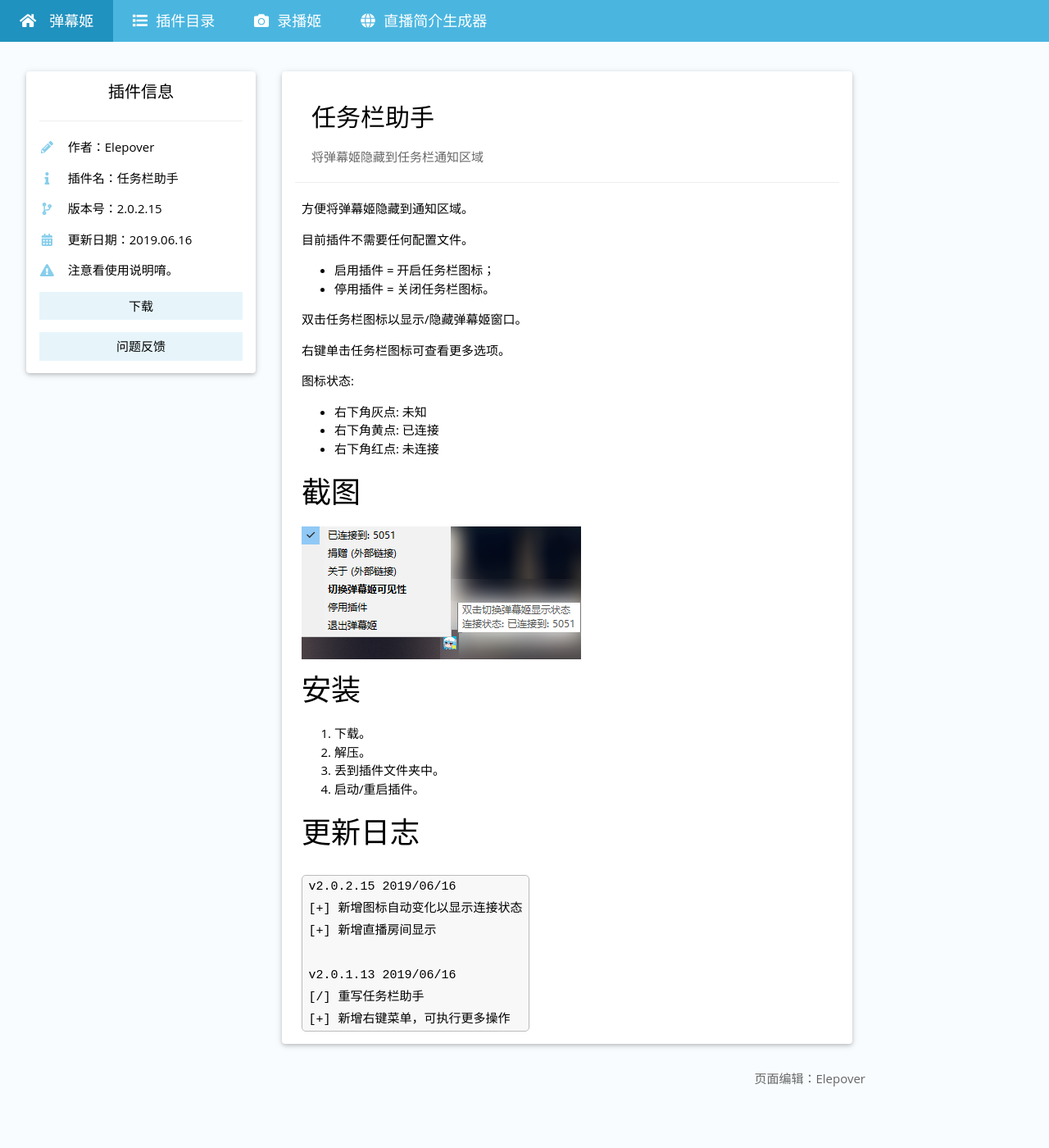
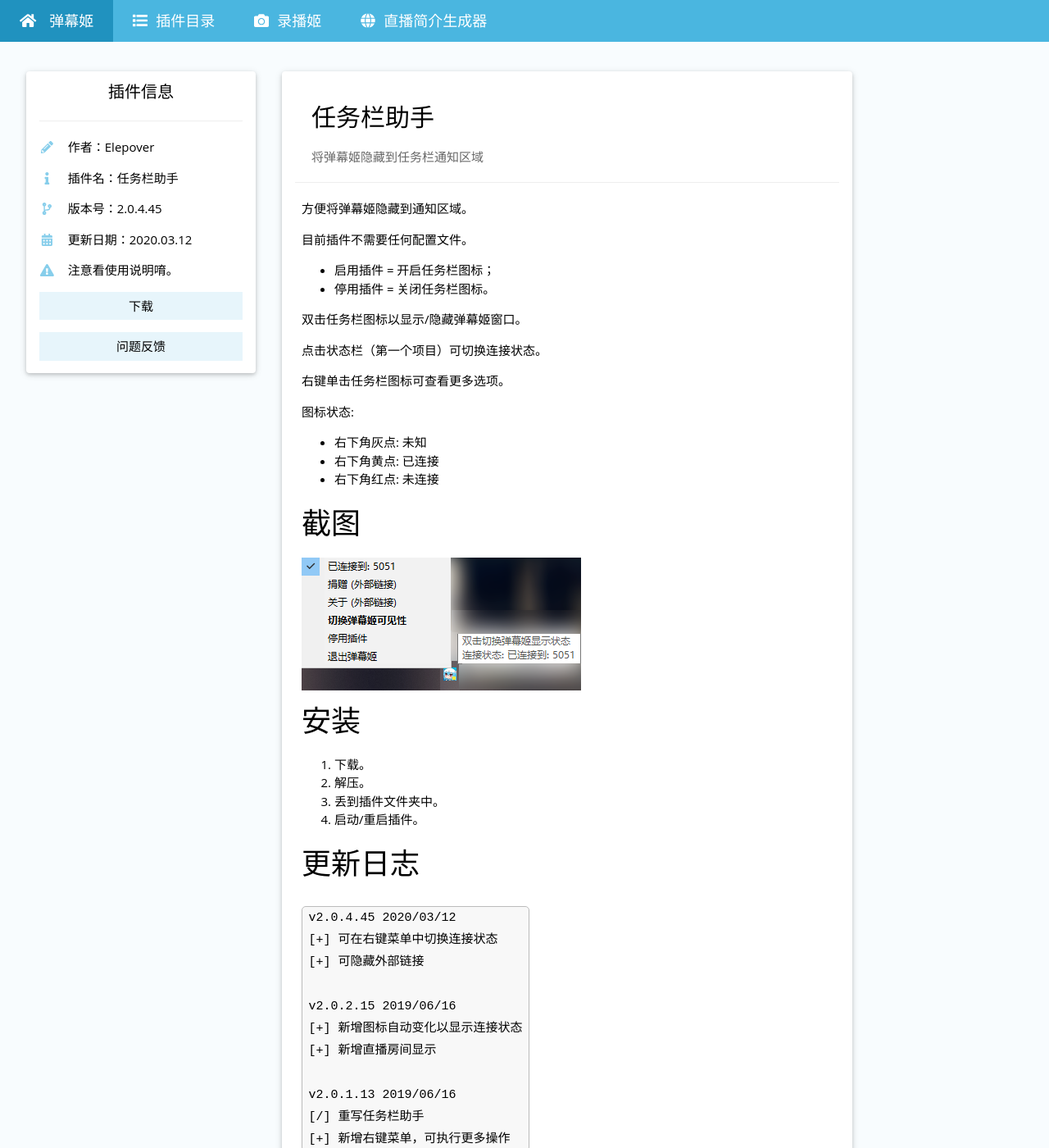
Before and after one commit to Bililive/www.danmuji.org, a Jekyll site: the page built from _plugin/DMJ_Taskbar.md, in a window 1280 px wide and 1400 px high. Shown: the whole window at 82% size. Built offline with Jekyll 4.4.1, drawn with Linux system fonts in a browser that asks for light colours.

Commit message:
update taskbar plugin to 2.0.4.45

````diff
--- a/_plugin/DMJ_Taskbar.md
+++ b/_plugin/DMJ_Taskbar.md
@@ -5,8 +5,8 @@ auther: Elepover
 plugin_author: Elepover
 plugin_name: 任务栏助手
 plugin_desc: 将弹幕姬隐藏到任务栏通知区域
-plugin_version: 2.0.2.15
-plugin_update_datetime: 2019-06-16 21:00:00 +0800
+plugin_version: 2.0.4.45
+plugin_update_datetime: 2020-03-12 13:00:00 +0800
 #plugin_update_desc:
 #  当次更新介绍写这里，可选
 plugin_dllink: /resource/DMJ_Taskbar/DMJ_Taskbar.zip
@@ -22,6 +22,8 @@ plugin_dlnote: 注意看使用说明唷。
 - 停用插件 = 关闭任务栏图标。
 
 双击任务栏图标以显示/隐藏弹幕姬窗口。
+
+点击状态栏（第一个项目）可切换连接状态。
 
 右键单击任务栏图标可查看更多选项。
 
@@ -45,6 +47,10 @@ plugin_dlnote: 注意看使用说明唷。
 # 更新日志
 
 ```
+v2.0.4.45 2020/03/12
+[+] 可在右键菜单中切换连接状态
+[+] 可隐藏外部链接
+
 v2.0.2.15 2019/06/16
 [+] 新增图标自动变化以显示连接状态
 [+] 新增直播房间显示
````
Also changed, not shown: 1 other file.
